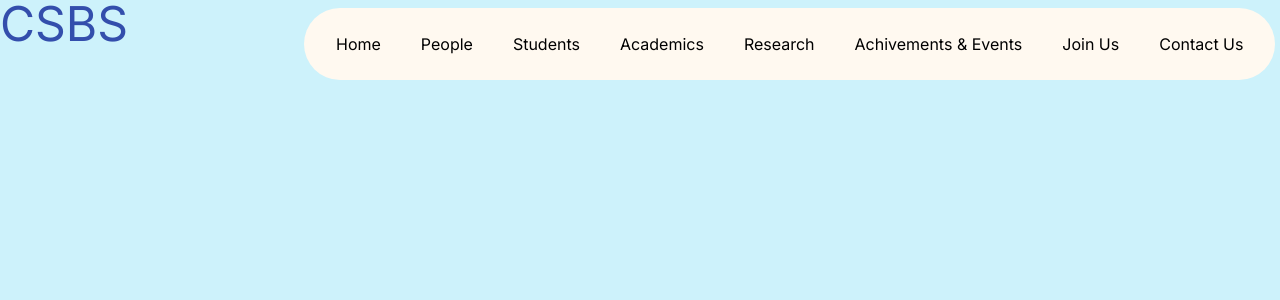
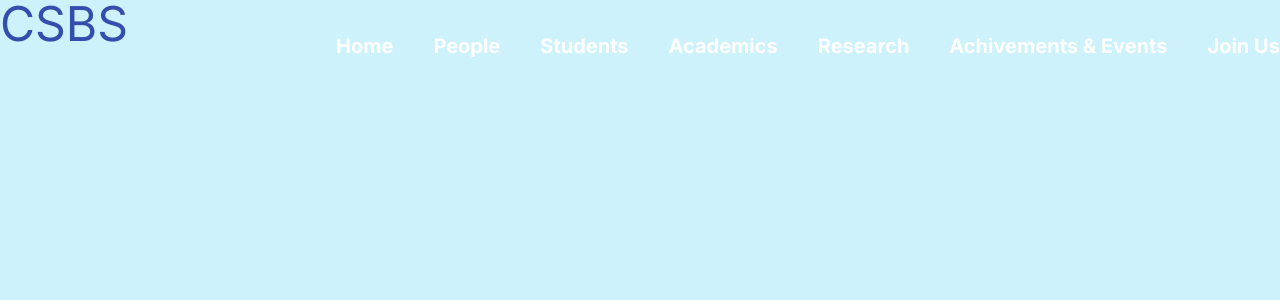
Before and after one commit to Ankit-AP-Paul/aot-website, a Next.js app: page /department/CSBS in a window 1280 px wide. Shown: the top 300 px of the page. Built offline with nearby package versions, Linux system fonts and the light colour scheme.

Commit message:
ui updates

```diff
--- a/components/NavbarDept.jsx
+++ b/components/NavbarDept.jsx
@@ -9,6 +9,7 @@ import {
 } from "@/components/ui/navbar-menu";
 import { cn } from "@/utils/cn";
 import Sidebar from "./Sidebar";
+import Link from "next/link";
 
 export default function NavbarDept({ className }) {
   const [active, setActive] = useState(null);
@@ -21,11 +22,13 @@ export default function NavbarDept({ className }) {
       <Menu setActive={setActive}>
         {/* Home */}
 
-        <HoveredLink href="/">Home</HoveredLink>
+        <Link href="/" className="text-white">
+          Home
+        </Link>
 
         {/* People */}
         <MenuItem setActive={setActive} active={active} item="People">
-          <div className="flex flex-col space-y-4 text-sm">
+          <div className="flex flex-col space-y-4 text-lg font-normal mix">
             <HoveredLink href="#">Faculty Members</HoveredLink>
             <HoveredLink href="#">Staff Members</HoveredLink>
           </div>
@@ -33,7 +36,7 @@ export default function NavbarDept({ className }) {
 
         {/* Students */}
         <MenuItem setActive={setActive} active={active} item="Students">
-          <div className="flex flex-col space-y-4 text-sm">
+          <div className="flex flex-col space-y-4 text-lg font-normal mix">
             <HoveredLink href="#">Placement</HoveredLink>
             <HoveredLink href="#">Student Activvity</HoveredLink>
             <HoveredLink href="#">Life@AOT</HoveredLink>
@@ -43,14 +46,14 @@ export default function NavbarDept({ className }) {
 
         {/* Academics */}
         <MenuItem setActive={setActive} active={active} item="Academics">
-          <div>
+          <div className="text-lg font-normal mix">
             <Sidebar />
           </div>
         </MenuItem>
 
         {/* Research */}
         <MenuItem setActive={setActive} active={active} item="Research">
-          <div className="flex flex-col space-y-4 text-sm">
+          <div className="flex flex-col space-y-4 text-lg font-normal mix">
             <HoveredLink href="#">Current Research</HoveredLink>
             <HoveredLink href="#">Past Research</HoveredLink>
             <HoveredLink href="#">Research facilities</HoveredLink>
@@ -58,13 +61,19 @@ export default function NavbarDept({ className }) {
         </MenuItem>
 
         {/* Achivements & Events */}
-        <HoveredLink href="#">Achivements & Events</HoveredLink>
+        <Link href="#" className="text-white">
+          Achivements & Events
+        </Link>
 
         {/* Join Us */}
-        <HoveredLink href="#">Join Us</HoveredLink>
+        <Link href="#" className="text-white">
+          Join Us
+        </Link>
 
         {/* Contact Us */}
-        <HoveredLink href="#">Contact Us</HoveredLink>
+        <Link href="#" className="text-white">
+          Contact Us
+        </Link>
       </Menu>
     </div>
   );
--- a/components/NavbarHome.jsx
+++ b/components/NavbarHome.jsx
@@ -9,6 +9,7 @@ import {
 } from "@/components/ui/navbar-menu";
 import { cn } from "@/utils/cn";
 import Sidebar from "./Sidebar";
+import Link from "next/link";
 
 export default function NavbarHome({ className }) {
   const [active, setActive] = useState(null);
@@ -21,8 +22,8 @@ export default function NavbarHome({ className }) {
       <Menu setActive={setActive}>
         {/* Academics */}
 
-        <MenuItem setActive={setActive} active={active} item="Academics">
-          <div>
+        <MenuItem setActive={setActive} active={active} item="Academics ">
+          <div className="text-lg font-normal">
             <Sidebar />
           </div>
         </MenuItem>
@@ -30,7 +31,7 @@ export default function NavbarHome({ className }) {
         {/* Research */}
 
         <MenuItem setActive={setActive} active={active} item="Research">
-          <div className="flex flex-col space-y-4 text-sm">
+          <div className="flex flex-col space-y-4 text-lg font-normal">
             <HoveredLink href="#">Current Research</HoveredLink>
             <HoveredLink href="#">Past Research</HoveredLink>
             <HoveredLink href="#">Research facilities</HoveredLink>
@@ -40,7 +41,7 @@ export default function NavbarHome({ className }) {
         {/* Students */}
 
         <MenuItem setActive={setActive} active={active} item="Students">
-          <div className="flex flex-col space-y-4 text-sm">
+          <div className="flex flex-col space-y-4 text-lg font-normal">
             <HoveredLink href="#">Life@AOT</HoveredLink>
             <HoveredLink href="#">Campus Facilities</HoveredLink>
             <HoveredLink href="#">Career Services</HoveredLink>
@@ -51,7 +52,7 @@ export default function NavbarHome({ className }) {
         {/* Faculty */}
 
         <MenuItem setActive={setActive} active={active} item="Faculty">
-          <div className="flex flex-col space-y-4 text-sm">
+          <div className="flex flex-col space-y-4 text-lg font-normal">
             <HoveredLink href="#">Faculty List</HoveredLink>
             <HoveredLink href="#">Faculty Positions</HoveredLink>
             <HoveredLink href="#">Career Benefits@AOT</HoveredLink>
--- a/components/ui/navbar-menu.jsx
+++ b/components/ui/navbar-menu.jsx
@@ -18,8 +18,7 @@ export const MenuItem = ({ setActive, active, item, children }) => {
     <div onMouseEnter={() => setActive(item)} className="relative ">
       <motion.p
         transition={{ duration: 0.3 }}
-        className="cursor-pointer  text-black hover:opacity-[0.9] "
-        style={{ color: "#000" }}>
+        className="cursor-pointer  text-white hover:opacity-[0.9] ">
         {item}
       </motion.p>
       {active !== null && (
@@ -32,7 +31,7 @@ export const MenuItem = ({ setActive, active, item, children }) => {
               <motion.div
                 transition={transition}
                 layoutId="active"
-                className="bg-secondary  backdrop-blur-sm rounded-2xl overflow-hidden border border-black/[0.2]  shadow-xl"
+                className="  backdrop-blur-sm rounded-2xl overflow-hidden border border-black/[0.2]  shadow-xl"
                 style={{ backgroundColor: "#fff9f0", borderColor: "#334eac" }}>
                 <motion.div layout className="w-max h-full p-4">
                   {children}
@@ -50,10 +49,8 @@ export const Menu = ({ setActive, children }) => {
   return (
     <nav
       onMouseLeave={() => setActive(null)}
-      className="relative rounded-full boder border-transparent bg-secondary shadow-input flex justify-center space-x-10 px-8 py-6 w-max"
+      className="relative rounded-full boder border-transparent shadow-input flex justify-center space-x-10 px-8 py-6 w-max text-xl font-bold"
       style={{
-        backgroundColor: "#fff9f0",
-        borderColor: "#334eac",
         margin: "0 auto",
       }}>
       {children}
@@ -89,11 +86,7 @@ export const ProductItem = ({ title, description, href, src }) => {
 
 export const HoveredLink = ({ children, ...rest }) => {
   return (
-    <Link
-      {...rest}
-      href={"/"}
-      className="text-neutral-700  hover:text-black "
-      style={{ color: "#000" }}>
+    <Link {...rest} href={"/"} className="text-black">
       {children}
     </Link>
   );
```
